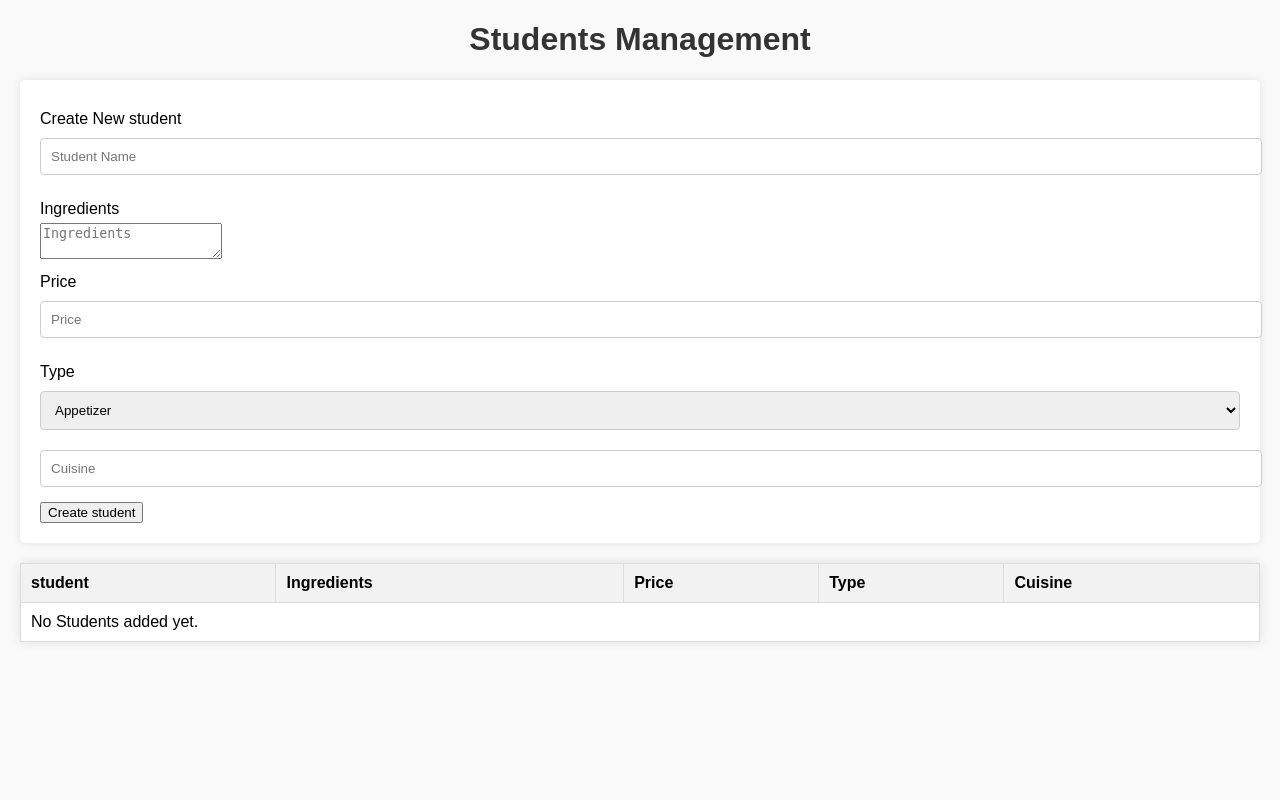
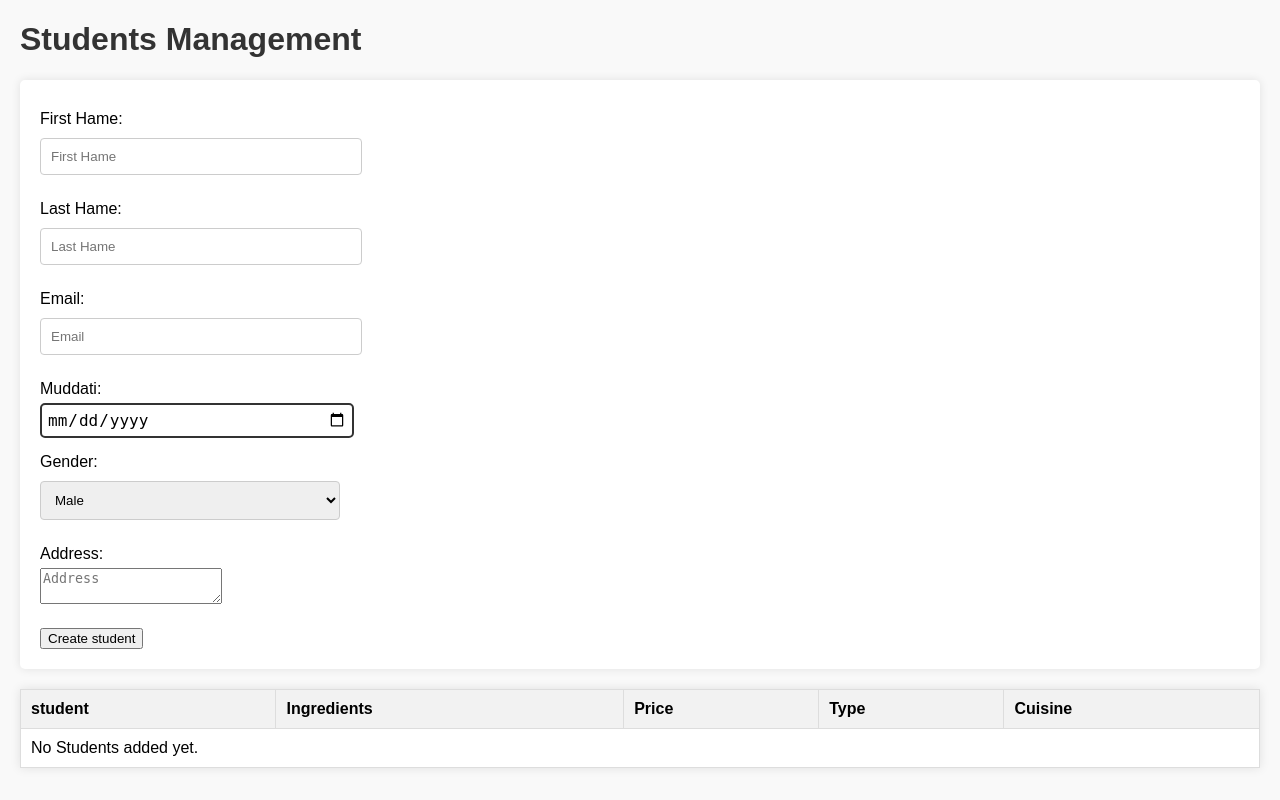
Before and after one commit to Samandar005/project_2, a Django app: page / in a window 1280 px wide. Run offline with Django 5.2, Linux system fonts and the light colour scheme; data that the repository does not hold is empty.

Commit message:
o'zgartirishlar kiritildi

```diff
--- a/templates/students/students-list.html
+++ b/templates/students/students-list.html
@@ -11,7 +11,6 @@
             background-color: #f9f9f9;
         }
         h1 {
-            text-align: center;
             color: #333;
         }
         form {
@@ -26,7 +25,7 @@
             margin: 10px 0 5px;
         }
         input, select {
-            width: 100%;
+            width: 300px;
             padding: 10px;
             margin: 5px 0 15px;
             border: 1px solid #ccc;
@@ -34,6 +33,9 @@
         }
         button:hover {
             background-color: #4cae4c;
+        }
+        button {
+            margin-top: 20px;
         }
         table {
             width: 100%;
@@ -50,29 +52,45 @@
         th {
             background-color: #f2f2f2;
         }
+        input[type="date"] {
+            font-size: 16px;
+            padding: 5px;
+            border: 2px solid #333;
+            border-radius: 5px;
+            display: block
+        }
+
     </style>
 </head>
 <body>
     <h1>Students Management</h1>
 
     <form method="get">
-        <label for="student_name">Create New student</label>
-        <input type="text" id="student_name" name="student_name" placeholder="Student Name" required>
+        <label for="student_name">First Hame:</label>
+        <input type="text" id="student_name" name="student_name" placeholder="First Hame" required>
 
-        <label for="ingredients">Ingredients</label>
-        <textarea id="ingredients" name="ingredients" placeholder="Ingredients" required></textarea>
+        <label for="studentt_name">Last Hame:</label>
+        <input type="text" id="studentt_name" name="studentt_name" placeholder="Last Hame" required>
 
-        <label for="price">Price</label>
-        <input type="number" id="price" name="price" step="0.01" placeholder="Price" required>
+        <label for="Email">Email:</label>
+        <input type="text" id="Email" name="Email" placeholder="Email" required>
 
-        <label for="type">Type</label>
-        <select id="type" name="type" required>
-            <option value="Appetizer">Appetizer</option>
-            <option value="Main Course">Main Course</option>
-            <option value="Dessert">Dessert</option>
-        </select>
+        <div>
+        <label for="deadline" style="display: block; margin-bottom: 5px;">Muddati:</label>
+        <input type="date" id="deadline" style="margin-top: 5px;">
+        </div>
 
-        <input type="text" id="cuisine" name="cuisine" placeholder="Cuisine" required>
+        <div>
+            <label for="gender">Gender:</label>
+            <select id="gender" name="gender">
+                <option value="male">Male</option>
+                <option value="female">Female</option>
+                <option value="other">Other</option>
+            </select>
+        </div>
+
+        <label for="Address">Address:</label>
+        <textarea id="Address" name="Address" placeholder="Address" required></textarea><br>
 
         <button type="submit">Create student</button>
     </form>
```
